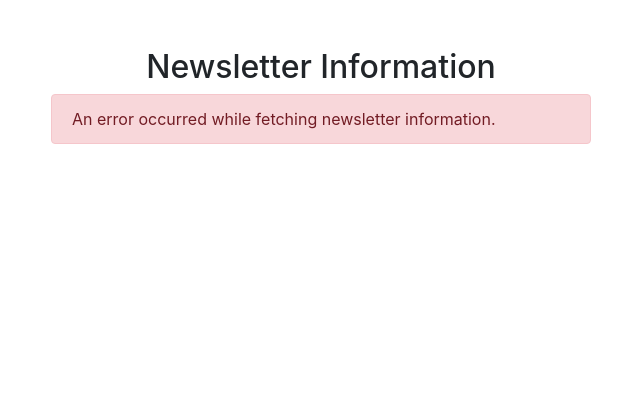
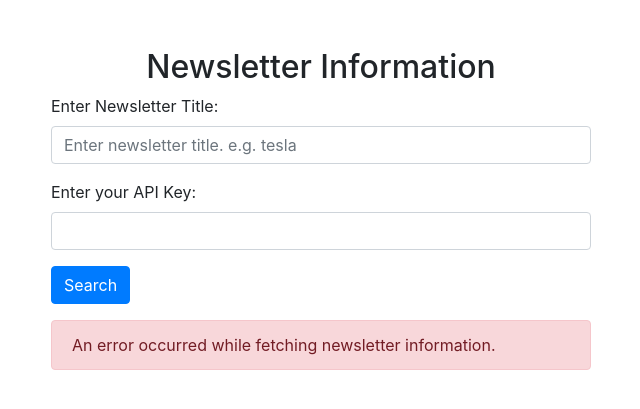
Before and after one commit to arunwosti/flasks-requests-api-python, a Flask app: page / in a window 1280 px wide. Shown: the top 409 px of the page, without its empty margins (319-959 px from the left). Run offline with Flask 3, Linux system fonts and the light colour scheme; some libraries are stand-ins or nearby versions.

Commit message:
Updated output

```diff
--- a/app.py
+++ b/app.py
@@ -3,7 +3,7 @@ import requests
 
 app = Flask(__name__)
 
-NEWS_API_KEY = "82e3e00988e248129fdd4ff5fce3e220"
+NEWS_API_KEY = "fc2a6edc94fc44fdbfb7e1319643bfdf"
 
 @app.route('/')
 def homepage():
@@ -26,16 +26,25 @@ def get_newsletter_info():
         response.raise_for_status()
         data = response.json()
 
+        print("API Response:", data)  # For debugging
+
         if response.status_code == 200 and data.get('status') == 'ok':
+            # Choose the first article for simplicity, you can modify this based on your needs
             articles = data.get('articles', [])
-            return render_template("newsletterinfo.html", newsletter_data=articles)
+            if articles:
+                first_article = articles[0]
+                return render_template("newsletterinfo.html", newsletter_data=[first_article])
+            else:
+                return render_template("error.html", error_message="No articles found.")
         else:
             error_message = data.get('message', 'ERROR!!')
             return render_template("error.html", error_message=error_message)
 
     except requests.exceptions.HTTPError as errh:
+        print("HTTP Error:", errh)  # For debugging
         return render_template("error.html", error_message=f"HTTP Error: {errh}")
     except requests.exceptions.RequestException as err:
+        print("Request Error:", err)  # For debugging
         return render_template("error.html", error_message=f"Request Error: {err}")
 
 if __name__ == '__main__':
--- a/templates/index.html
+++ b/templates/index.html
@@ -11,8 +11,22 @@
         <h2 class="text-center">Newsletter Information</h2>
         <div class="row justify-content-center">
             <div class="col-md-6">
+                <form action="/newsletterinfo" method="POST">
+                    <div class="form-group">
+                        <label for="newsletter">Enter Newsletter Title:</label>
+                        <input type="text" placeholder="Enter newsletter title. e.g. tesla" class="form-control" name="newsletter" id="newsletter" required>
+                    </div>
+                    <div class="form-group">
+                        <label for="apikey">Enter your API Key:</label>
+                        <input type="text" class="form-control" name="apikey" id="apikey" required>
+                    </div>
+                    <div class="form-group">
+                        <input type="submit" class="btn btn-primary" value="Search">
+                    </div>
+                </form>
+
                 {% if newsletter_data %}
-                    <ul class="list-group">
+                    <ul class="list-group mt-3">
                         {% for article in newsletter_data %}
                             <li class="list-group-item">
                                 <strong>Title:</strong> {{ article.title }}<br>
@@ -22,7 +36,7 @@
                         {% endfor %}
                     </ul>
                 {% else %}
-                    <div class="alert alert-danger" role="alert">
+                    <div class="alert alert-danger mt-3" role="alert">
                         An error occurred while fetching newsletter information.
                     </div>
                 {% endif %}
```
